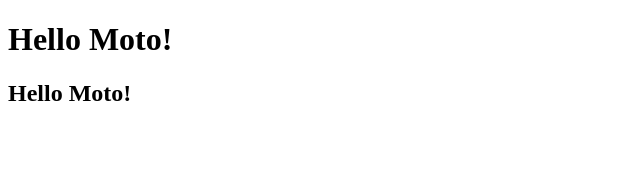
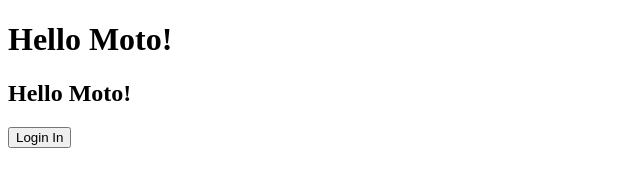
Before and after one commit to ayushikhamesra/MileageCalculatorApp, a website: page index.html in a window 1280 px wide. Shown: the whole page, without its empty margins (0-640 px from the left). Drawn offline with Linux system fonts and the light colour scheme.

Commit message:
[CC-1003]|Index File|Changes are made

```diff
--- a/index.html
+++ b/index.html
@@ -2,5 +2,7 @@
   <body>
       <h1>Hello Moto!</h1>
       <h2>Hello Moto!</h2>
+
+      <button onclick="login">Login In</button>
   </body>
 </html>
```
